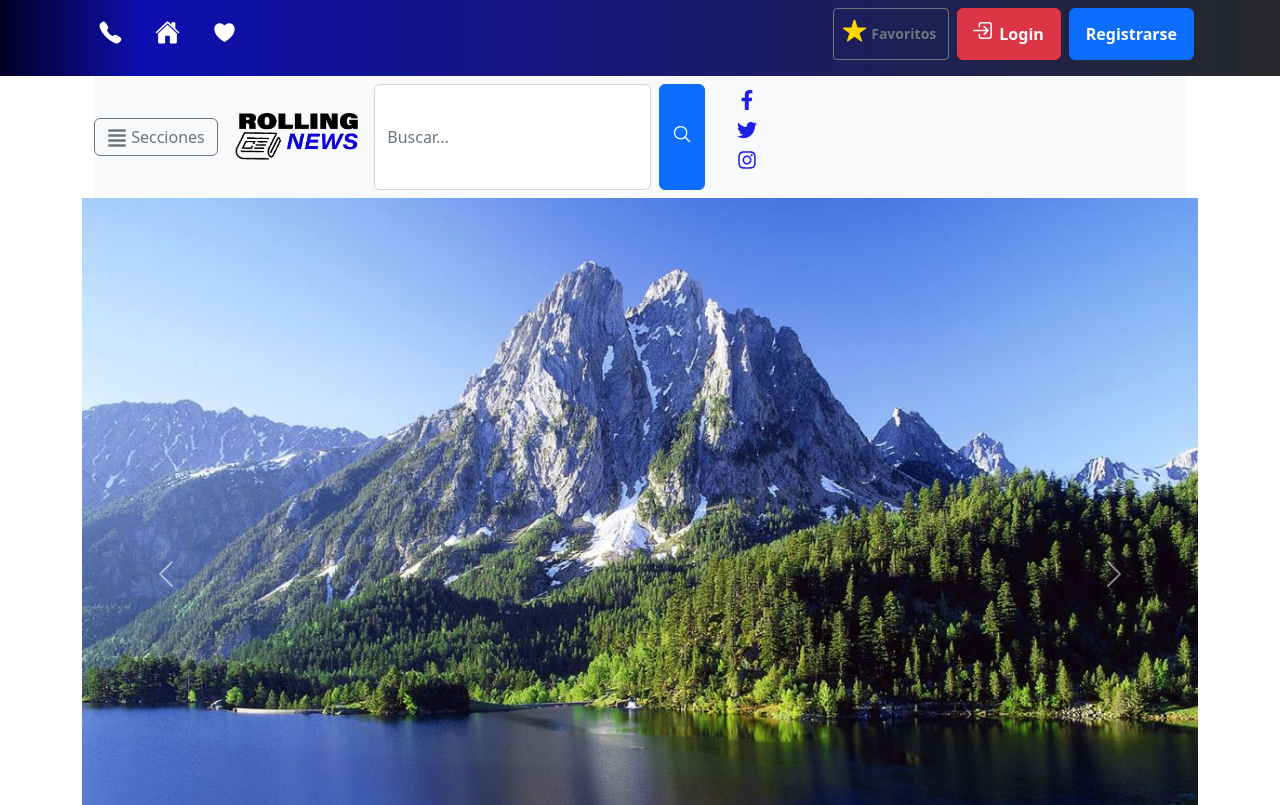
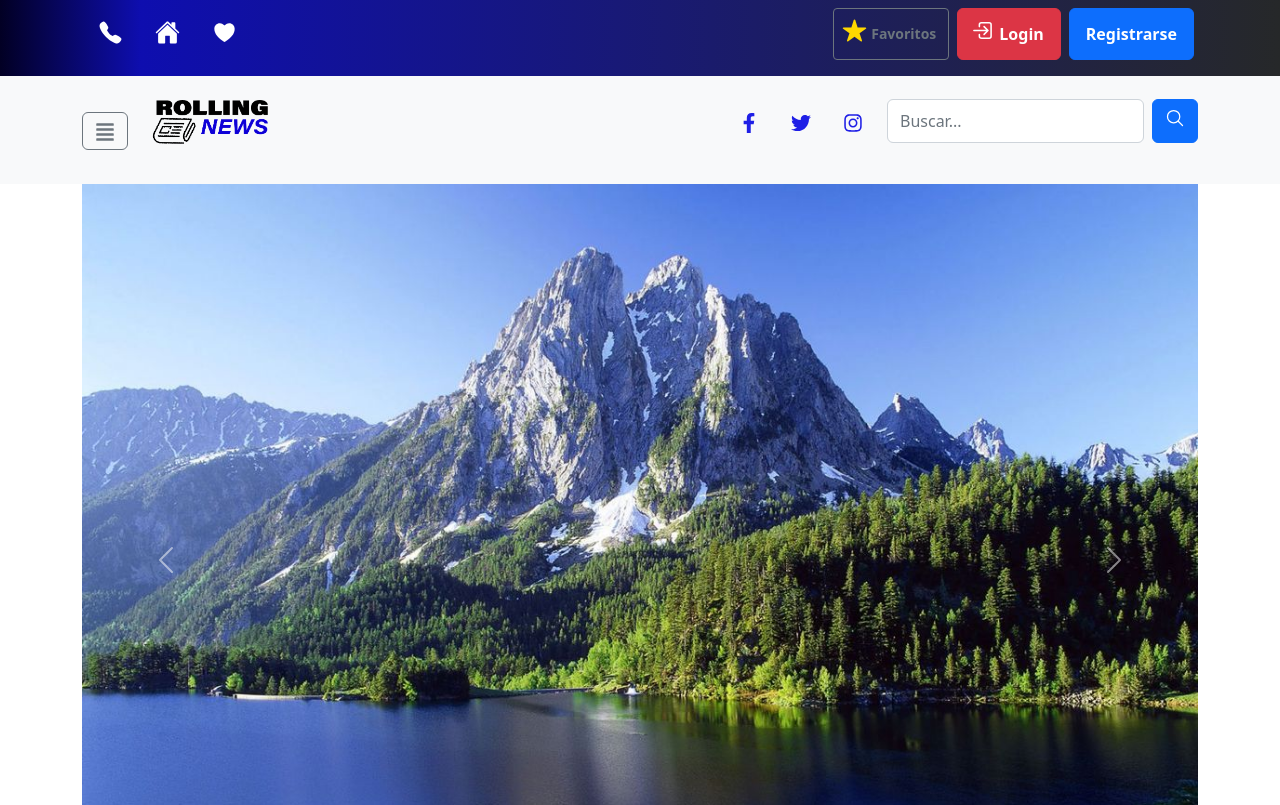
Before and after one commit to nicosalasaraoz/Blog_Noticias, a React (Create React App) app: page / in a window 1280 px wide. Shown: the top 805 px of the page. Built offline with nearby package versions, Linux system fonts and the light colour scheme.

Commit message:
modificando icono

```diff
--- a/src/Components/Desplegable.jsx
+++ b/src/Components/Desplegable.jsx
@@ -11,10 +11,13 @@ const Desplegable = () => {
 
     const handleClose = () => setShow(false);
     const handleShow = () => setShow(true);
+
+
+
   return (
     <>
     <Button  variant="outline-secondary"  className="desp"  onClick={handleShow}>
-    <FaAlignJustify className='icon-desp'/> Secciones
+    <FaAlignJustify className='icon-desp'/>
   </Button>
 
   <Offcanvas className="canv" show={show} onHide={handleClose} >
--- a/src/Components/Header.jsx
+++ b/src/Components/Header.jsx
@@ -14,21 +14,36 @@ import Desplegable from "./Desplegable";
 const Header = () => {
   return (
     <>
-    <Container  className="d-flex justify-content-around">
-        <div className="container-fluid ">
-        <Navbar bg="light"  className="">
-          <Desplegable />
+    <Navbar bg="light"  expand="lg" className=" d-flex justify-content-evenly">
+    <Container  className="">
+      <div className="">
+    <Desplegable />
           <Navbar.Brand href="#home">
             <img
               src="./images/logo.png"
               alt="logo"
-              height="80"
-              className="pt-3 ms-2"
+              height="60"
+              className="m-3"
             />
           </Navbar.Brand>
+          </div>
           <Nav>
-          <div className="ocultar-busqueda">
-              <Form className="d-flex">
+          <ul className="">
+              <li className="m-2">
+                <Link to="/error404" className="icono-header text-center m-3">
+                  <FaFacebookF />
+                </Link>
+                <Link to="/error404" className="icono-header text-center m-3">
+                  <FaTwitter />
+                </Link>
+                <Link to="/error404" className="icono-header text-center m-3">
+                  <FaInstagram />
+                </Link>
+              </li>
+            </ul>
+          <div className="ocultar-busqueda" >
+            <small>
+              <Form className="d-flex ">
                 <Form.Control
                   type="search"
                   placeholder="Buscar..."
@@ -36,32 +51,21 @@ const Header = () => {
                   aria-label="Search"
                 />
               <Button>
-                  <div className="icono-busqueda">
+                  <div className="icono-busqueda ">
                     <ion-icon
                       className="icono-busqueda"
                       name="search-outline"
                     ></ion-icon>
                   </div>
                 </Button>
-            <ul>
-              <li className="">
-                <Link to="/error404" className="icono-header text-center">
-                  <FaFacebookF />
-                </Link>
-                <Link to="/error404" className="icono-header text-center">
-                  <FaTwitter />
-                </Link>
-                <Link to="/error404" className="icono-header text-center">
-                  <FaInstagram />
-                </Link>
-              </li>
-            </ul>
-              </Form>
-            </div>
-          </Nav>
-          </Navbar>
+                </Form></small>
+
         </div>
-        </Container>
+      </Nav>
+
+
+      </Container>
+      </Navbar>
 <Container>
       <div className="fluid h-50">
         <Carousel>
--- a/src/css/globals.css
+++ b/src/css/globals.css
@@ -41,7 +41,7 @@
   font-size: 25px;
 }
 
-@media only screen and (min-width: 1024px) {
+@media only screen and (min-width: 768px) {
   .ocultar-buscador {
     visibility: hidden;
     display: none;
```
